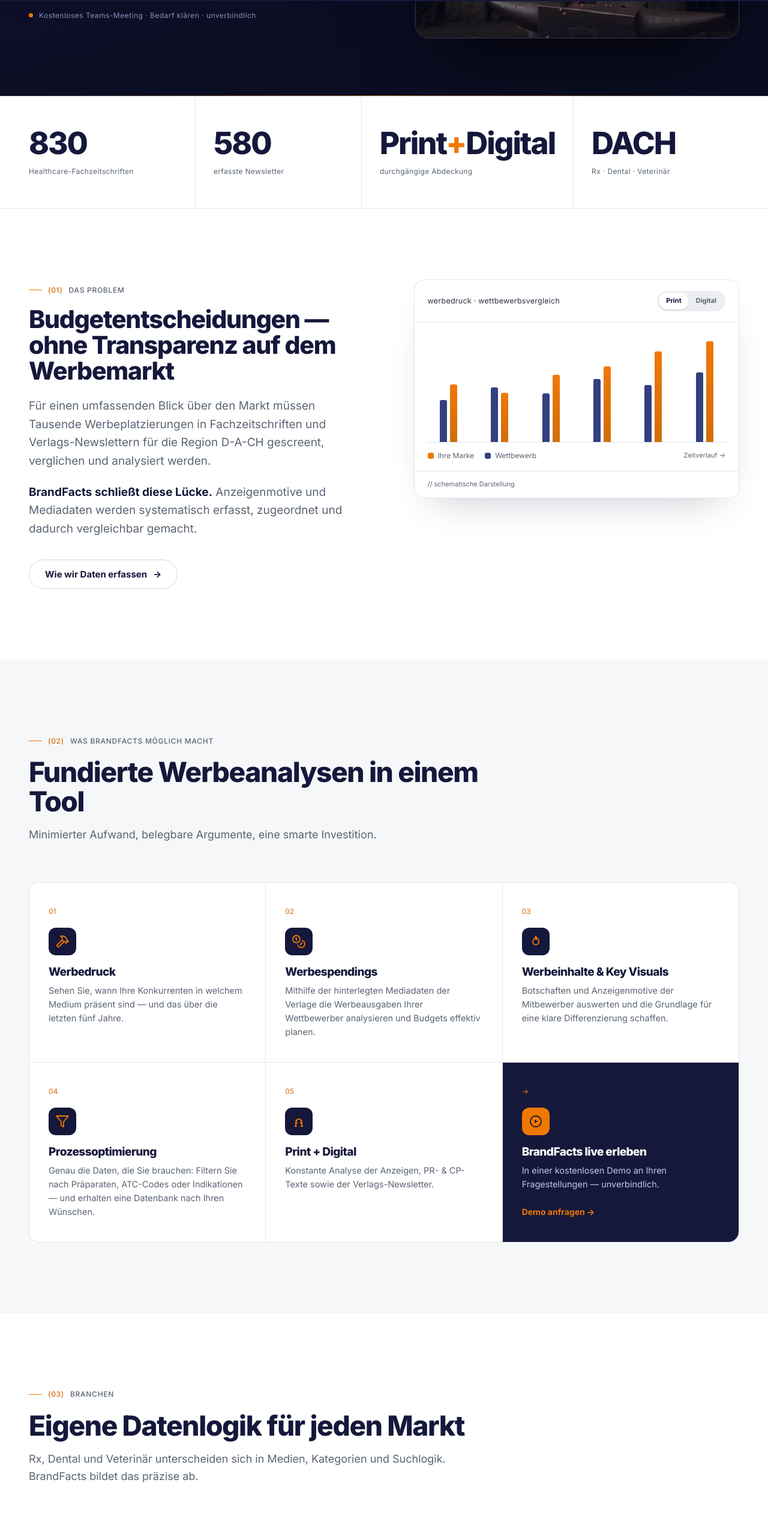
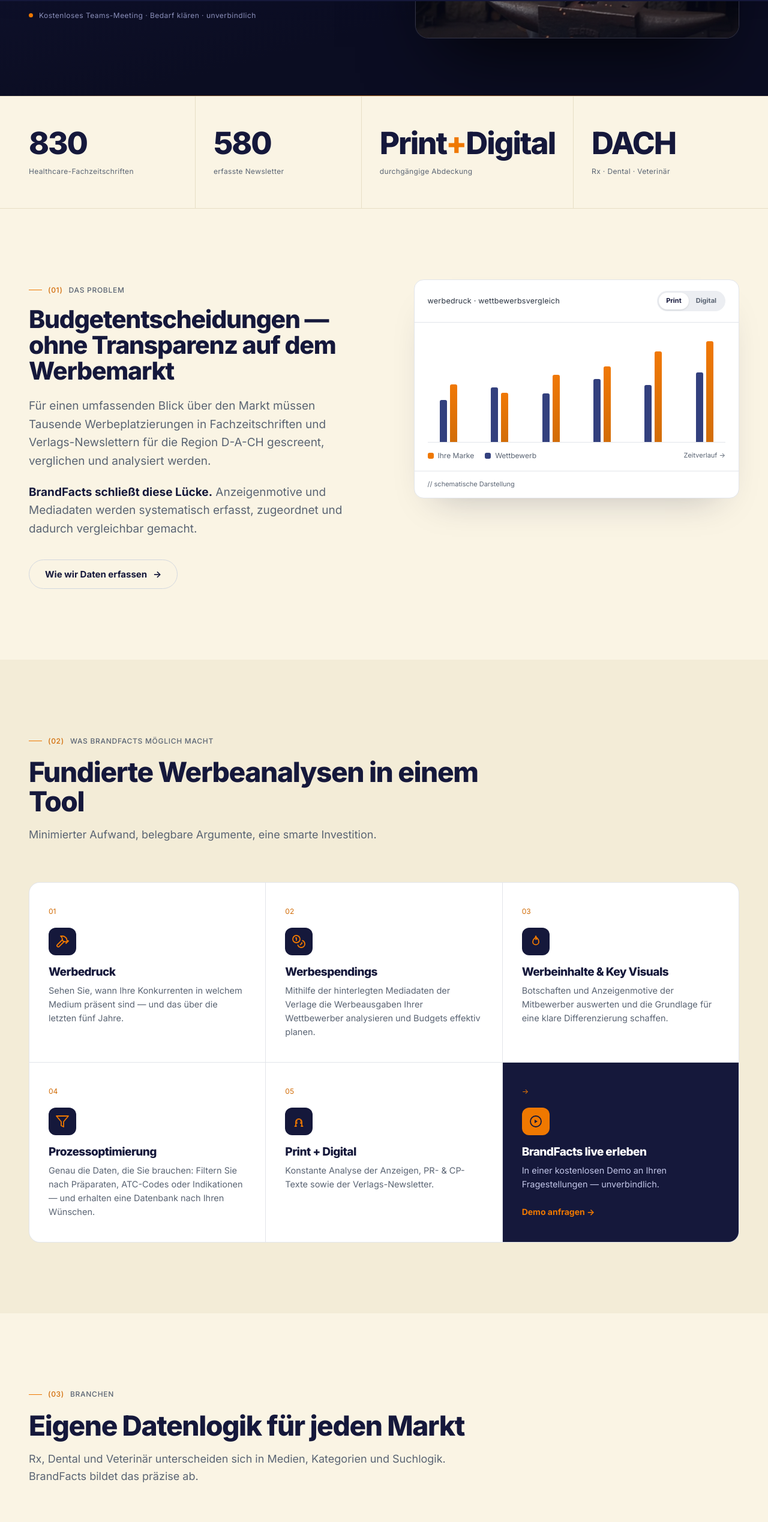
Before and after one commit to Flinthbx/faktenschmied, an Astro site: page / in a window 1280 px wide. Shown: the part 798-3336 px from the top of the page at 60% size. Built offline with nearby package versions, Linux system fonts and the light colour scheme; Astro itself is replaced by a stand-in of ours.

Commit message:
feat: add cream tokens and thread warm background site-wide

```diff
--- a/src/styles/global.css
+++ b/src/styles/global.css
@@ -8,6 +8,7 @@
   --slate:#5A6473;--graphite:#2A3340;--ink:#15183B;--navy:#15183B;--navy-2:#1C2150;--navy-deep:#0C0E24;
   --brand:#EF7800;--brand-strong:#D26D08;--brand-alt:#F07805;--brand-soft:#FCEBD8;--brand-tint:#FFF7EF;
   --success:#1F7A4D;--danger:#B23A3A;
+  --cream:#FAF4E4;--cream-2:#F3ECD7;--cream-line:#E7DEC6;
   --viz-1:#15183B;--viz-2:#33407E;--viz-3:#6F79B4;--viz-4:#EF7800;--viz-5:#F4A83D;
   --sans:'Inter',system-ui,-apple-system,'Segoe UI',Roboto,sans-serif;
   --mono:'Inter',system-ui,-apple-system,'Segoe UI',Roboto,sans-serif;
@@ -17,7 +18,7 @@
 }
 *{box-sizing:border-box;margin:0;padding:0}
 html{scroll-behavior:smooth}
-body{font-family:var(--sans);color:var(--ink);background:var(--paper);line-height:1.6;-webkit-font-smoothing:antialiased;overflow-x:hidden}
+body{font-family:var(--sans);color:var(--ink);background:var(--cream);line-height:1.6;-webkit-font-smoothing:antialiased;overflow-x:hidden}
 h1,h2,h3,h4{line-height:1.05;letter-spacing:-.03em;font-weight:800;color:var(--ink)}
 p{color:var(--graphite)}
 img{max-width:100%;display:block}
@@ -133,14 +134,14 @@
 @media(prefers-reduced-motion:reduce){.reveal{opacity:1;transform:none;transition:none}.hero .mesh{animation:none}.ticker .run{animation:none}.micro .dot{animation:none}}
 
 /* proof */
-.proof{border-top:1px solid var(--line);border-bottom:1px solid var(--line);background:var(--paper)}
+.proof{border-top:1px solid var(--cream-line);border-bottom:1px solid var(--cream-line);background:transparent}
 .proof .wrap{display:grid;grid-template-columns:repeat(4,1fr)}
-.proof .it{padding:52px 30px;border-left:1px solid var(--line)}
+.proof .it{padding:52px 30px;border-left:1px solid var(--cream-line)}
 .proof .it:first-child{border-left:none;padding-left:0}
 .proof .n{font-size:clamp(2.4rem,4vw,3.4rem);font-weight:800;letter-spacing:-.04em;line-height:1}
 .proof .n .u{color:var(--brand)}
 .proof .l{font-family:var(--mono);font-size:12px;color:var(--slate);margin-top:12px;letter-spacing:.03em}
-@media(max-width:820px){.proof .wrap{grid-template-columns:1fr 1fr}.proof .it{border-left:none;border-top:1px solid var(--line);padding:34px 0}.proof .it:nth-child(-n+2){border-top:none}.proof .it:nth-child(odd){padding-right:24px}}
+@media(max-width:820px){.proof .wrap{grid-template-columns:1fr 1fr}.proof .it{border-left:none;border-top:1px solid var(--cream-line);padding:34px 0}.proof .it:nth-child(-n+2){border-top:none}.proof .it:nth-child(odd){padding-right:24px}}
 
 /* split */
 .split{display:grid;grid-template-columns:1.05fr 1fr;gap:72px;align-items:center}
@@ -170,7 +171,7 @@
 .cap{padding:13px 22px;font-family:var(--mono);font-size:11px;color:var(--slate);border-top:1px solid var(--line)}
 
 /* bento features */
-.feat{background:var(--cloud)}
+.feat{background:var(--cream-2)}
 .bento{display:grid;grid-template-columns:repeat(3,1fr);gap:1px;background:var(--line);border:1px solid var(--line);border-radius:18px;overflow:hidden}
 .bento.cols-2{grid-template-columns:repeat(2,1fr)}
 .cell{background:var(--paper);padding:38px 32px;position:relative;transition:background .35s}
@@ -245,7 +246,7 @@
 .qbox .who b{display:block;color:#fff}.qbox .who span{font-family:var(--mono);font-size:12px;color:#A9AEDC}
 
 /* demo form */
-.demo{background:var(--cloud)}
+.demo{background:var(--cream-2)}
 .demo .split{gap:64px;align-items:start}
 .demo .lead .exp{margin-top:30px;display:grid;gap:18px}
 .demo .lead .exp .li{display:flex;gap:15px;align-items:flex-start}
```
